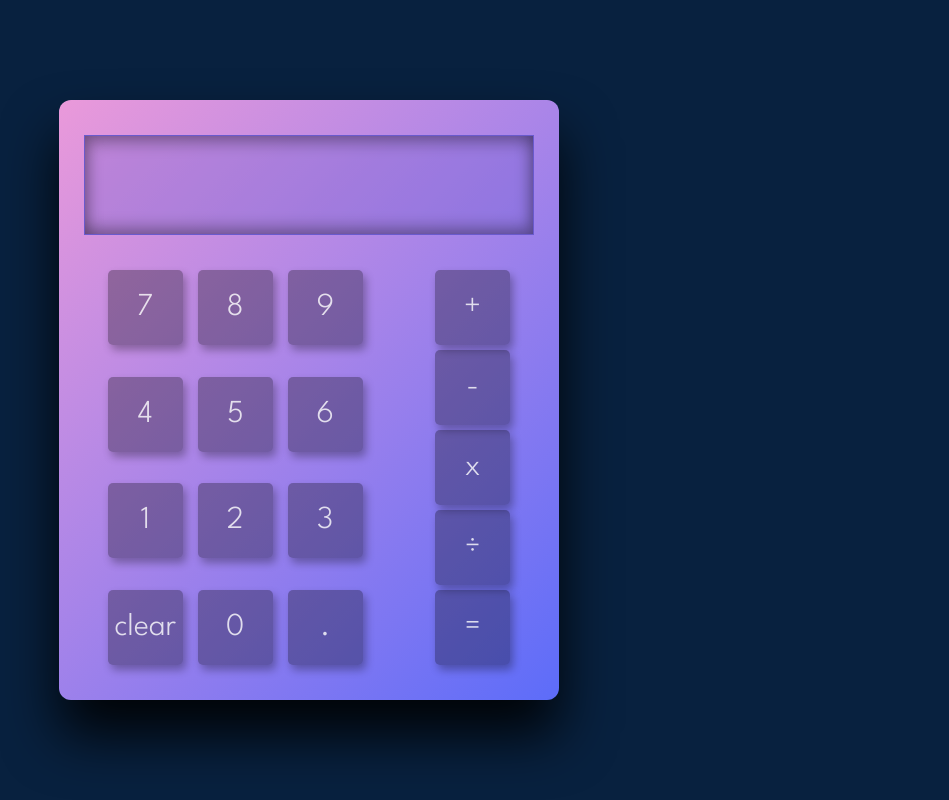
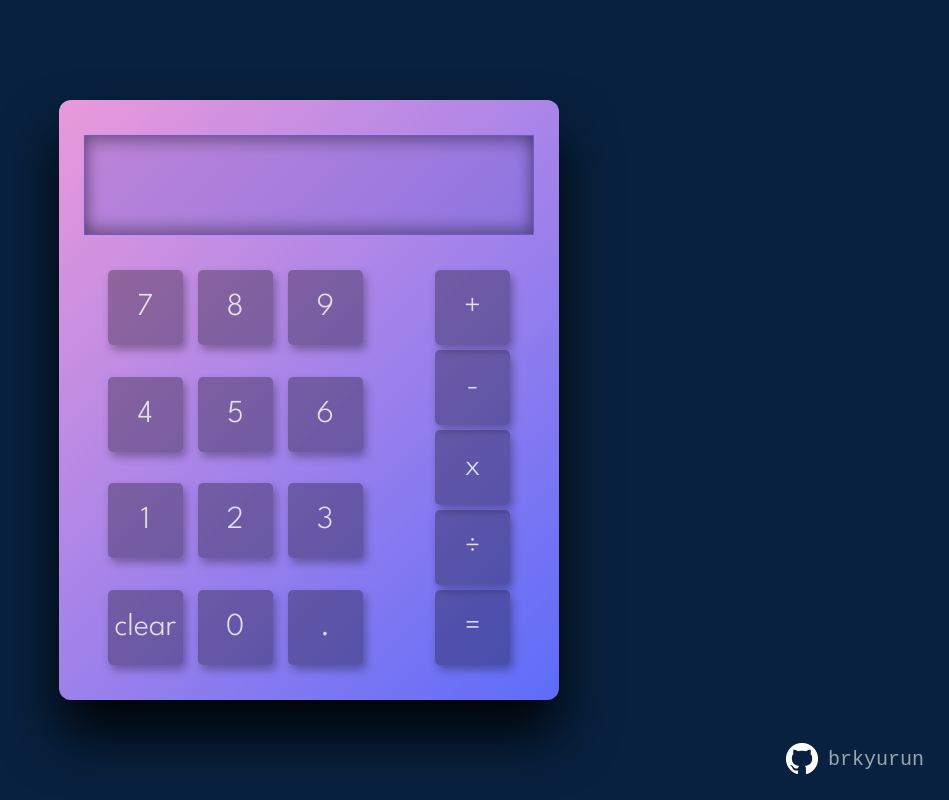
Before and after one commit to brkyurun/calculator, a plain HTML site: page index.html in a window 1280 px wide. Shown: the whole page, without its empty margins (331-1280 px from the left). Drawn offline with Linux system fonts and the light colour scheme.

Commit message:
edit readme

```diff
--- a/index.html
+++ b/index.html
@@ -38,5 +38,11 @@
         </div>
       </div>
     </section>
+    <footer>
+      <div class="my-info">
+        <img src="./GitHub-Mark-Light-32px.png" alt="github logo." />
+        <a href="https://github.com/brkyurun">brkyurun</a>
+      </div>
+    </footer>
   </body>
 </html>
--- a/style.css
+++ b/style.css
@@ -102,3 +102,25 @@ button.btn-insert.dot {
   flex-direction: column;
   gap: 5px;
 }
+
+footer {
+  position: absolute;
+  right: 25px;
+  bottom: 25px;
+}
+
+.my-info {
+  display: flex;
+  justify-content: center;
+  align-items: center;
+  gap: 10px;
+}
+
+.my-info a,
+.my-info a:visited {
+  text-decoration: none;
+  color: rgba(255, 255, 255, 0.6);
+  font-family: monospace;
+  font-size: 20px;
+  cursor: pointer;
+}
```
Also changed, not shown: GitHub-Mark-Light-32px.png (added), 1 other file.
